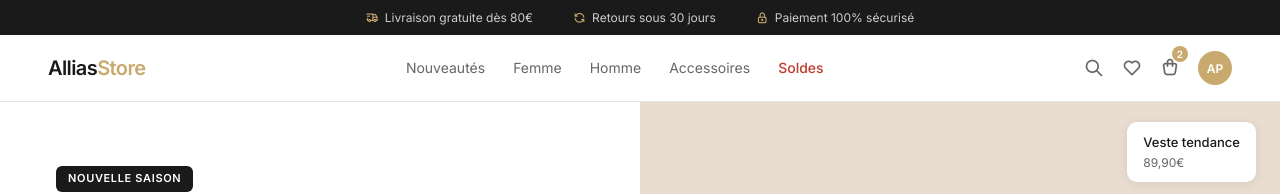
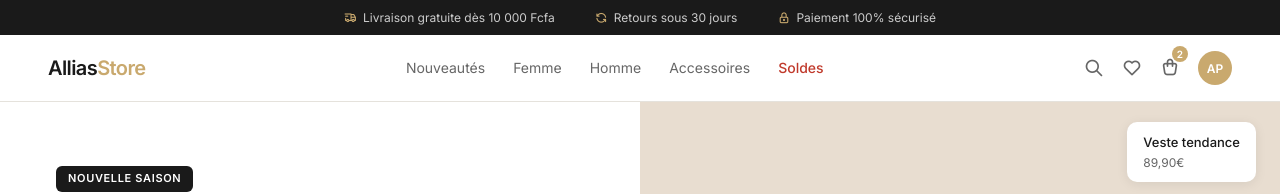
Before and after one commit to alliapamphile25-stack/e-commerce, a plain HTML site: page index.html in a window 1280 px wide. Shown: the top 194 px of the page. Drawn offline with Linux system fonts and the light colour scheme.

Commit message:
fix: livraison gratuite dès 10 000 Fcfa

```diff
--- a/index.html
+++ b/index.html
@@ -14,7 +14,7 @@
 
   <!-- ANNONCE BARRE -->
   <div class="topbar">
-    <span><i class="ti ti-truck-delivery"></i> Livraison gratuite dès 80€</span>
+    <span><i class="ti ti-truck-delivery"></i> Livraison gratuite dès 10 000 Fcfa</span>
     <span><i class="ti ti-refresh"></i> Retours sous 30 jours</span>
     <span><i class="ti ti-lock"></i> Paiement 100% sécurisé</span>
   </div>
```
